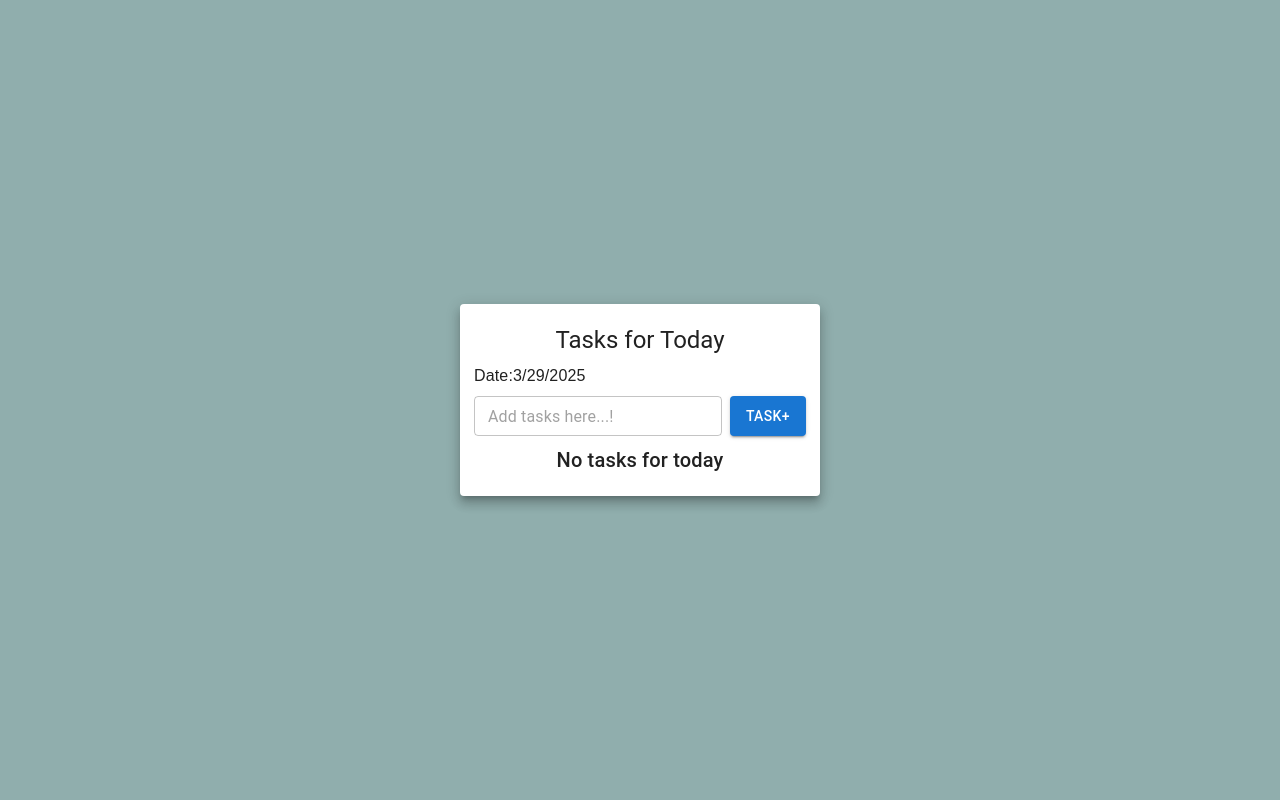
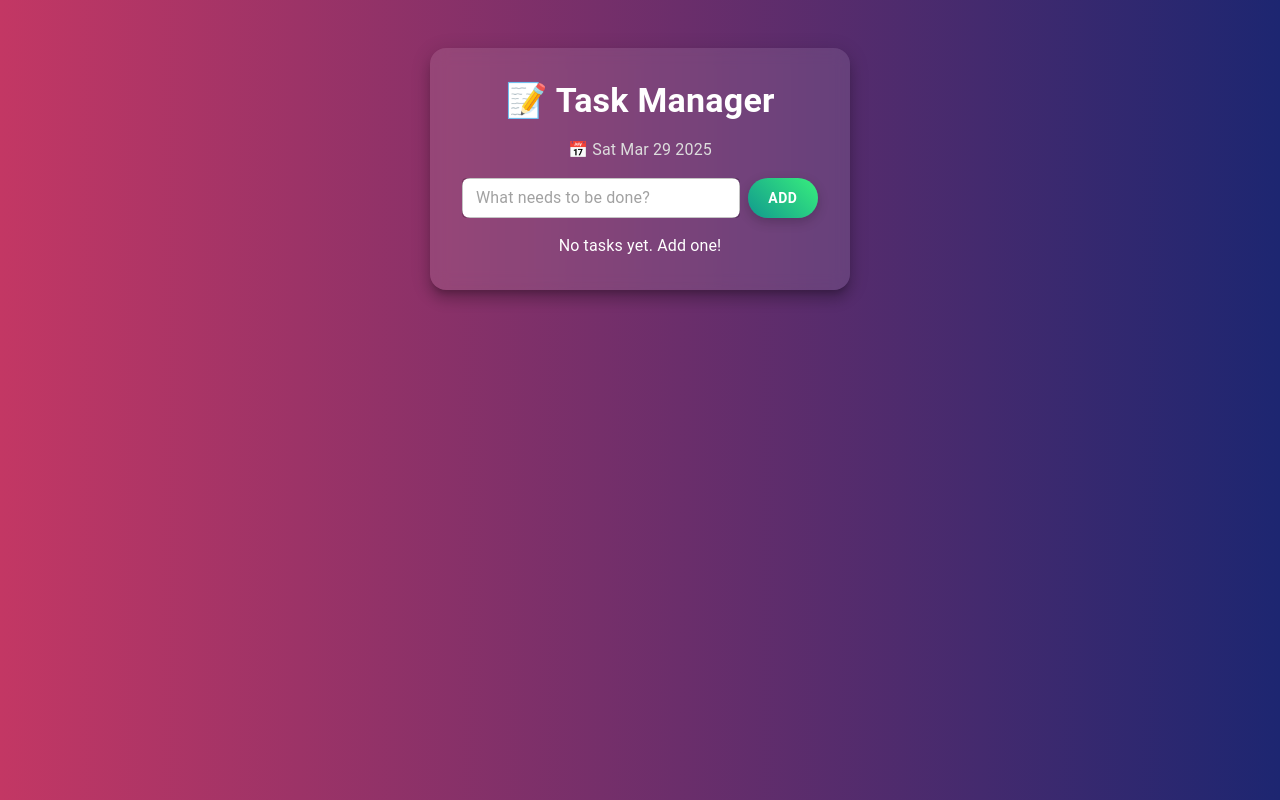
Before and after one commit to reddymanyam/task_manager, a React (Vite) app in the folder frontend/: page /dashboard in a window 1280 px wide. Built offline with nearby package versions, Linux system fonts and the light colour scheme.

Commit message:
ui updated

```diff
--- a/frontend/src/components/TaskManager.tsx
+++ b/frontend/src/components/TaskManager.tsx
@@ -1,12 +1,20 @@
-import { Box, Button, Checkbox, IconButton, Paper, Stack, TextField, Typography } from '@mui/material'
-import ModeEditIcon from '@mui/icons-material/ModeEdit';
-import DeleteIcon from '@mui/icons-material/Delete';
-import ClearIcon from '@mui/icons-material/Clear';
-import CheckIcon from '@mui/icons-material/Check';
-import { useEffect, useState } from 'react';
+import {
+    Box,
+    Button,
+    Checkbox,
+    IconButton,
+    Paper,
+    Stack,
+    TextField,
+    Typography,
+  } from "@mui/material";
+  import ModeEditIcon from "@mui/icons-material/ModeEdit";
+  import DeleteIcon from "@mui/icons-material/Delete";
+  import ClearIcon from "@mui/icons-material/Clear";
+  import CheckIcon from "@mui/icons-material/Check";
+  import { useEffect, useState } from "react";
 
   const TaskManager: React.FC = () => {
-
     const [task, setTask] = useState<string>("");
     const [tasks, setTasks] = useState<string[]>([]);
     const [isEditing, setIsEditing] = useState<number | null>(null);
@@ -17,139 +25,176 @@ const TaskManager: React.FC = () => {
     useEffect(() => {
       const storedTasks = localStorage.getItem("tasks");
       const retrivedStoredTasks = storedTasks ? JSON.parse(storedTasks) : [];
-        console.log("retrivedStoredTasks....", retrivedStoredTasks);
-
-        if (storedTasks) {
-            setTasks(retrivedStoredTasks);
-        }
-
+      if (storedTasks) setTasks(retrivedStoredTasks);
     }, []);
 
     const handleAddTask = () => {
-        if (!task.trim()) {
-            return alert("Please enter the task");
-        }
-        localStorage.setItem("tasks", JSON.stringify([...tasks, task]));
-        setTasks([...tasks, task]);
+      if (!task.trim()) return alert("Please enter the task");
+      const updated = [...tasks, task];
+      localStorage.setItem("tasks", JSON.stringify(updated));
+      setTasks(updated);
       setTask("");
-    }
+    };
 
     const handleEditTask = (id: number) => {
       setIsEditing(id);
       setEditValue(tasks[id]);
-    }
+    };
 
     const handleUpdate = (id: number) => {
-        if (!editValue.trim()) {
-            return alert("Task cannot be empty");
-        }
+      if (!editValue.trim()) return alert("Task cannot be empty");
       const updatedTasks = [...tasks];
       updatedTasks[id] = editValue;
       localStorage.setItem("tasks", JSON.stringify(updatedTasks));
       setTasks(updatedTasks);
       setIsEditing(null);
       setEditValue("");
-    }
+    };
 
     const handleCancel = () => {
       setIsEditing(null);
-        setEditValue("")
-    }
+      setEditValue("");
+    };
 
     const handleDelete = (id: number) => {
-        const updatedTasks = tasks.filter((_, index) => index !== id);
-        localStorage.setItem("tasks", JSON.stringify(updatedTasks));
-        setTasks(updatedTasks);
-    }
-
+      const updated = tasks.filter((_, index) => index !== id);
+      localStorage.setItem("tasks", JSON.stringify(updated));
+      setTasks(updated);
+    };
 
     return (
-        <Box sx={{ display: "flex", justifyContent: "center", alignItems: "center", height: "100vh", bgcolor: "#90aead", padding: "16px" }}>
-            <Paper elevation={8}>
-                <Stack spacing={1} sx={{ padding: "20px 14px", maxWidth: "360px" }}>
-                    <Typography variant='h5' sx={{ textAlign: "center" }}>Tasks for Today</Typography>
-                    <Typography
-                        variant='body1'
-                        sx={{ fontFamily: "Arial, Helvetica, sans-serif" }}>
-                        Date:{today.toLocaleDateString()}
+      <Box
+        sx={{
+          display: "flex",
+          justifyContent: "center",
+          alignItems: "flex-start",
+          minHeight: "100vh",
+          background: "linear-gradient(to right, #c33764, #1d2671)",
+          p: 2,
+        }}
+      >
+        <Paper
+          elevation={10}
+          sx={{
+            backdropFilter: "blur(8px)",
+            background: "rgba(255, 255, 255, 0.1)",
+            borderRadius: 4,
+            p: 4,
+            mt: 4,
+            width: "100%",
+            maxWidth: "420px",
+          }}
+        >
+          <Stack spacing={2}>
+            <Typography variant="h4" textAlign="center" color="#fff" fontWeight="bold">
+              📝 Task Manager
             </Typography>
 
-                    {/* Addition of tasks........ */}
-                    <Stack flexDirection="row" gap={1}>
+            <Typography variant="body1" color="#ddd" textAlign="center">
+              📅 {today.toDateString()}
+            </Typography>
+
+            <Stack direction="row" spacing={1}>
               <TextField
-                            id="outlined-basic"
+                fullWidth
                 value={task}
                 onChange={(e) => setTask(e.target.value)}
-                            // label="Task"
-                            placeholder='Add tasks here...!'
+                placeholder="What needs to be done?"
+                size="small"
                 variant="outlined"
-                            size="small"
-                            sx={{ fontSize: "14px", fontWeight: 700 }} />
-                        <Button variant='contained' onClick={handleAddTask}>Task+</Button>
+                sx={{
+                  backgroundColor: "#fff",
+                  borderRadius: 2,
+                }}
+              />
+              <Button
+                onClick={handleAddTask}
+                sx={{
+                  background: "linear-gradient(45deg, #11998e, #38ef7d)",
+                  color: "#fff",
+                  fontWeight: "bold",
+                  borderRadius: "30px",
+                  px: 3,
+                  boxShadow: "0 4px 12px rgba(0,0,0,0.2)",
+                  transition: "0.3s",
+                  "&:hover": {
+                    transform: "scale(1.05)",
+                    background: "linear-gradient(45deg, #0f8c81, #2edb70)",
+                  },
+                }}
+              >
+                Add
+              </Button>
             </Stack>
-                    {
-                        tasks.length > 0 ? (tasks.map((task, id) => (
-                            <Stack flexDirection="row" justifyContent="space-between">
-                                <Stack flexDirection="row" alignItems="center">
+
+            {tasks.length > 0 ? (
+              tasks.map((task, id) => (
+                <Paper
+                  key={id}
+                  elevation={3}
+                  sx={{
+                    p: 2,
+                    backgroundColor: "rgba(255,255,255,0.8)",
+                    borderRadius: 3,
+                    display: "flex",
+                    justifyContent: "space-between",
+                    alignItems: "center",
+                    flexWrap: "wrap",
+                  }}
+                >
+                  <Stack direction="row" alignItems="center" spacing={1} flexGrow={1}>
                     <Checkbox />
-                                    {
-                                        isEditing === id ? (
+                    {isEditing === id ? (
                       <TextField
+                        value={editValue}
                         variant="standard"
-                                                value={editValue}
+                        fullWidth
                         onChange={(e) => setEditValue(e.target.value)}
-                                                sx={{ fontSize: "18px", fontWeight: 700 }}
                       />
-
-                                        ) :
-                                            (
+                    ) : (
                       <Typography
-                                                    variant='h6'
                         sx={{
-                                                        whiteSpace: "normal",
-                                                        wordBreak: 'break-all',
-                                                        fontSize: "20px"
+                          wordBreak: "break-word",
+                          fontWeight: 500,
+                          fontSize: "16px",
                         }}
-                                                    key={id}
                       >
                         {task}
                       </Typography>
-                                            )
-                                    }
-
+                    )}
                   </Stack>
-                                <Box>
-                                    {
-                                        isEditing === id ? (
+                  <Stack direction="row" spacing={0.5}>
+                    {isEditing === id ? (
                       <>
-                                                <IconButton aria-label="update" color="success">
-                                                    <CheckIcon onClick={() => handleUpdate(id)} />
+                        <IconButton onClick={() => handleUpdate(id)} color="success">
+                          <CheckIcon />
                         </IconButton>
-                                                <IconButton aria-label="cancle" color="error" >
-                                                    <ClearIcon onClick={handleCancel} />
+                        <IconButton onClick={handleCancel} color="error">
+                          <ClearIcon />
                         </IconButton>
                       </>
                     ) : (
                       <>
-                                                <IconButton aria-label="edit" color="success">
-                                                    <ModeEditIcon onClick={() => handleEditTask(id)} />
+                        <IconButton onClick={() => handleEditTask(id)} color="primary">
+                          <ModeEditIcon />
                         </IconButton>
-                                                <IconButton aria-label="delete" color="error" onClick={() => handleDelete(id)}>
+                        <IconButton onClick={() => handleDelete(id)} color="error">
                           <DeleteIcon />
                         </IconButton>
                       </>
-                                        )
-                                    }
-                                </Box>
+                    )}
                   </Stack>
-
-                        ))) : <Typography variant='h6' sx={{ textAlign: "center", marginTop: "8px" }}>
-                            No tasks for today</Typography>
-                    }
+                </Paper>
+              ))
+            ) : (
+              <Typography variant="body1" color="#fff" textAlign="center">
+                No tasks yet. Add one!
+              </Typography>
+            )}
           </Stack>
         </Paper>
       </Box>
-    )
-}
+    );
+  };
 
   export default TaskManager;
```
Lines whose indentation alone changed are shown as unchanged.
